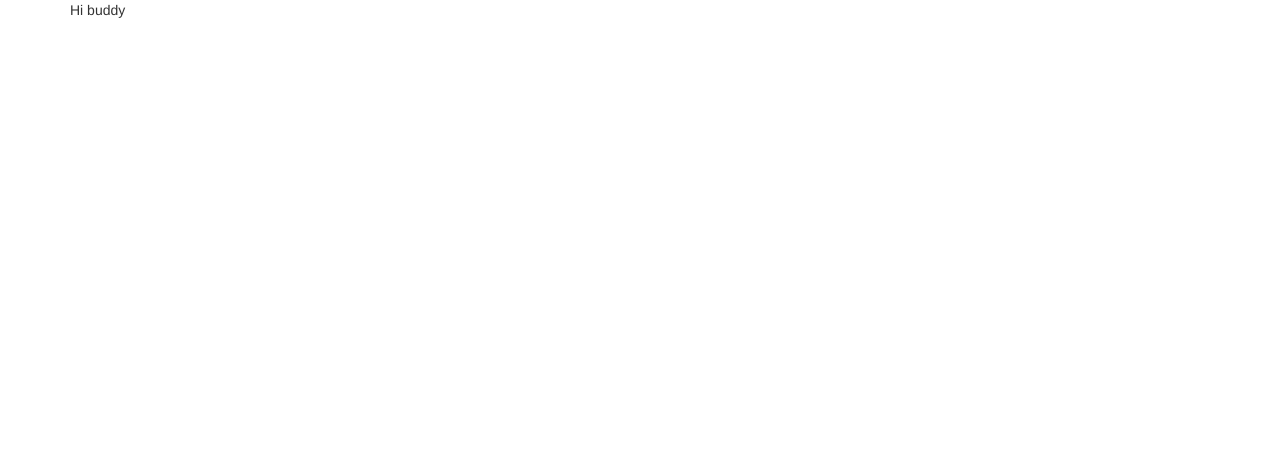
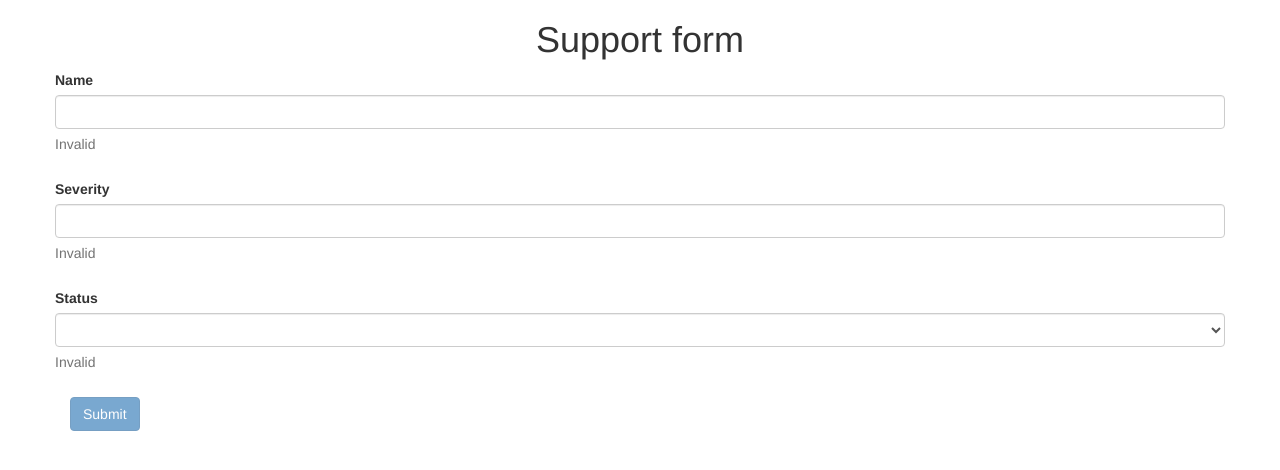
Before and after one commit to radik909/dyforms, a website: page app/index.html at #/view in a window 1280 px wide. Drawn offline with nearby package versions, Linux system fonts and the light colour scheme; some packages are replaced by stand-ins of ours.

Commit message:
Fields for form

```diff
--- a/app/view/view.html
+++ b/app/view/view.html
@@ -1 +1,35 @@
-Hi buddy
+<form name="dyform" class="form-horizontal" role="form" ng-submit="submitForm()" novalidate>
+  <h1 class="text-center">{{dyForm.name}}</h1>
+  <div ng-repeat="field in dyForm.fields">
+
+    <!-- Text fields -->
+    <div ng-if="field.type=='text'" class="form-group">
+      <ng-form name="myForm">
+        <label>{{field.label}}</label>
+        <input type="text" class="form-control" name="{{field.name}}" ng-model="field.value" ng-required="field.required">
+        <p class="help-block" ng-show="myForm.{{field.name}}.$invalid">Invalid</p>
+      </ng-form>
+    </div>
+
+    <!-- Number fields -->
+    <div ng-if="field.type=='number'" class="form-group">
+      <ng-form name="myForm">
+        <label>{{field.label}}</label>
+        <input type="number" class="form-control" name="{{field.name}}" ng-model="field.value" ng-required="field.required" ng-min="field.min" ng-max="field.max">
+        <p class="help-block" ng-show="myForm.{{field.name}}.$invalid">Invalid</p>
+      </ng-form>
+    </div>
+
+    <!-- Select fields -->
+    <div ng-if="field.type=='enum'" class="form-group">
+      <ng-form name="myForm">
+        <label>{{field.label}}</label>
+        <select class="form-control" name="{{field.name}}" ng-model="field.value" ng-required="field.required" ng-options="option as option for option in field.enumValues">
+        </select>
+        <p class="help-block" ng-show="myForm.{{field.name}}.$invalid">Invalid</p>
+      </ng-form>
+    </div>
+  </div>
+
+  <button ng-disabled="dyform.$invalid" type="submit" class="btn btn-primary">Submit</button>
+</form>
--- a/app/view/view.js
+++ b/app/view/view.js
@@ -9,6 +9,39 @@ angular.module('dyforms.view', ['ngRoute'])
   });
 }])
 
-.controller('ViewCtrl', ['$scope', function($scope) {
+.controller('ViewCtrl', ['$scope', '$log', function($scope, $log) {
 
+  $scope.dyForm = {
+    name: 'Support form',
+    fields:
+    [
+      {
+        name: 'name',
+        label: 'Name',
+        type: 'text',
+        required: true,         // optional if not required
+        condition: null         // optional if no condition dependent
+      },
+      {
+        name: 'severity',
+        label: 'Severity',
+        type: 'number',
+        required: true,
+        min: 1,                 // optional if not restricted
+        max: 10                 // optional if not restricted
+      },
+      {
+        name: 'status',
+        label: 'Status',
+        type: 'enum',
+        enumValues: ['completed', 'cancelled'],
+        required: true
+      }
+    ]
+  }
+
+  $scope.submitForm = function(){
+    alert("Form submitted successfully!\nSee console for details!")
+    $log.debug($scope.dyForm.fields);
+  }
 }]);
```
